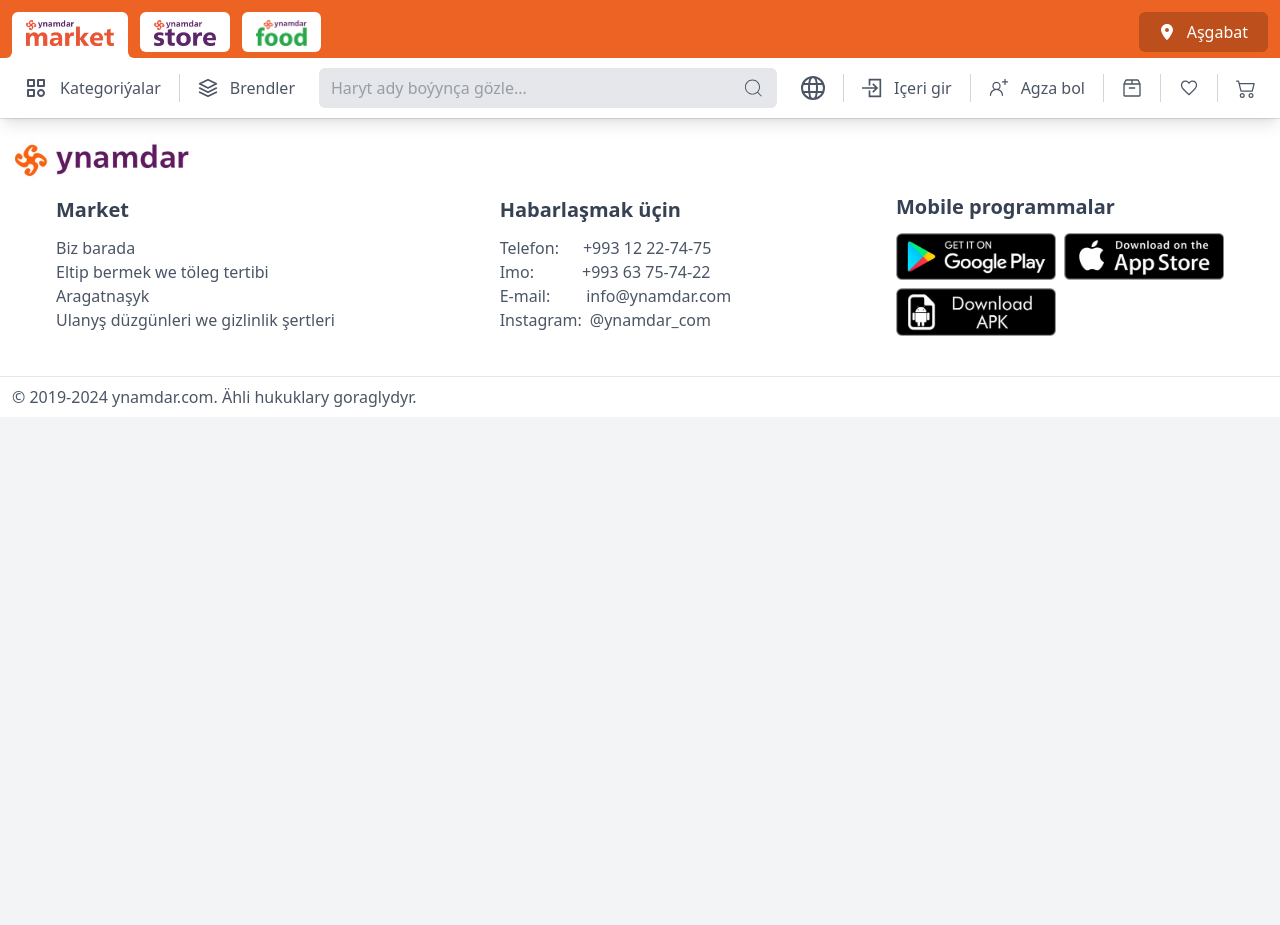
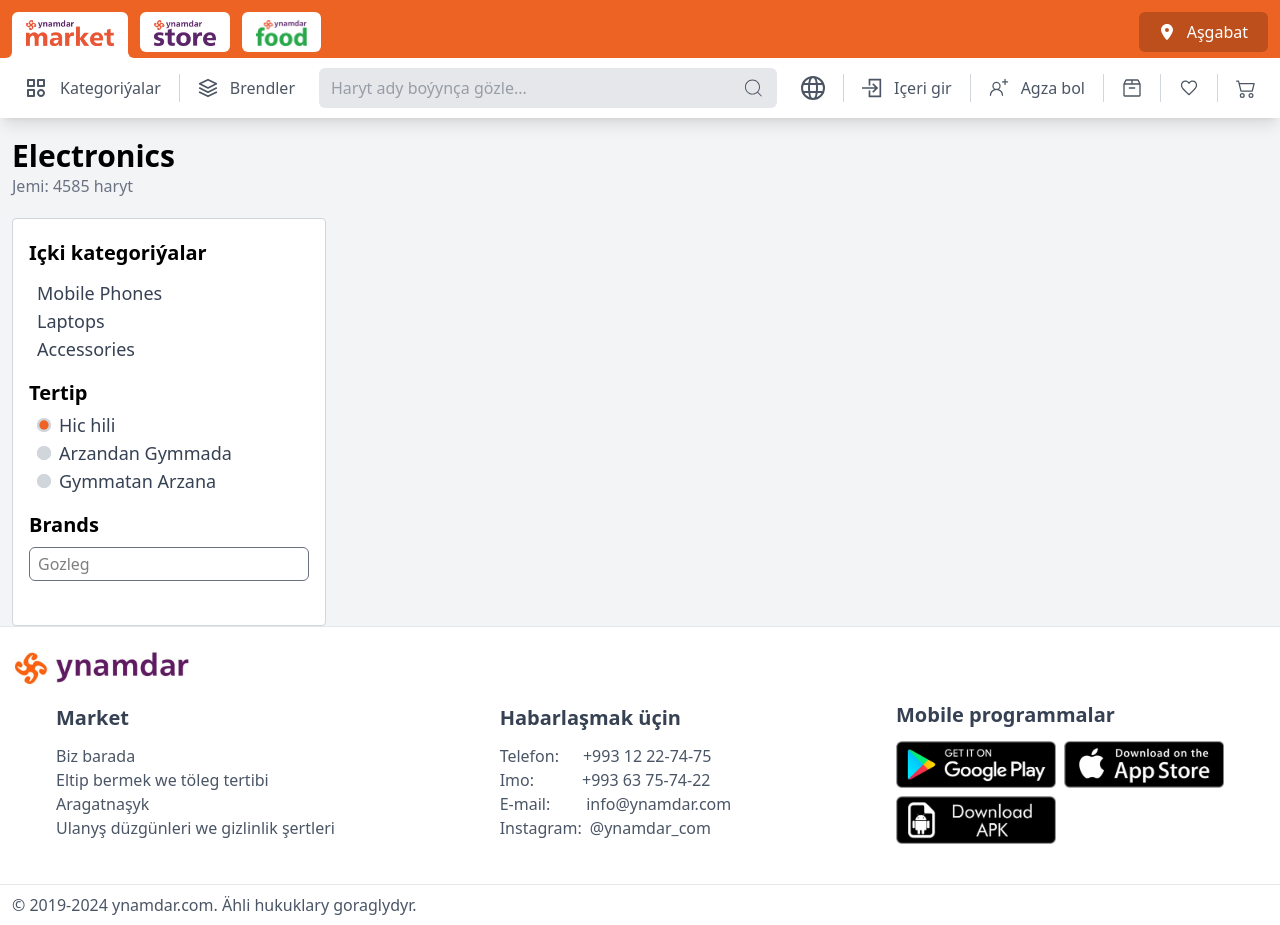
Before and after one commit to han-pv/Ynamdar-clone, a React (Vite) app: page /category/1 in a window 1280 px wide. Before the commit the page ends 800 px from the top, so only its background shows below. Built offline with nearby package versions, Linux system fonts and the light colour scheme.

Commit message:
Lesson 17

```diff
--- a/src/App.tsx
+++ b/src/App.tsx
@@ -2,9 +2,9 @@ import { Route, Routes, useLocation } from "react-router-dom"
 import Main from "./pages/Main"
 import Header from "./components/Header"
 import Brands from "./pages/Brands"
-import Search from "./pages/Search"
 import Footer from "./components/Footer"
 import GoToTop from "./components/GoToTop"
+import Category from "./pages/Category"
 
 function App() {
   // const {pathname} = useLocation()
@@ -19,8 +19,8 @@ function App() {
 
       <Routes>
         <Route path="/" element={<Main />}/>
+        <Route path="/category/:id" element={<Category />}/>
         <Route path="/brands" element={<Brands />}/>
-        <Route path="/search" element={<Search />}/>
       </Routes>
       <GoToTop />
       <Footer />
--- a/src/components/ProductCard.tsx
+++ b/src/components/ProductCard.tsx
@@ -18,6 +18,12 @@ function ProductCard({ data }: { data: ProductCardProps }) {
             data.discount > 0 &&
             <div className="absolute bg-red-600 rounded-xl text-white font-semibold py-1 px-3 bottom-2 left-2">
               -{data.discount}%
+            </div>
+          }
+          {
+            data.isNew &&
+            <div className="absolute bg-red-600 rounded-br-xl text-white font-semibold p-0.5 top-0 left-0">
+              <svg viewBox="0 0 12 12" fill="none" xmlns="http://www.w3.org/2000/svg" className="h-5 w-5"><path d="M6 0L4.36364 4.36364L0 6L4.36364 7.63636L6 12L7.63636 7.63636L12 6L7.63636 4.36364L6 0Z" fill="white"></path></svg>
             </div>
           }
         </div>
--- /dev/null
+++ b/src/components/Sidebar.tsx
@@ -0,0 +1,87 @@
+import { useState } from 'react'
+import type { CategoryType } from '../types/Category'
+import { Link } from 'react-router-dom'
+
+
+function Sidebar({ categories }: { categories: CategoryType | undefined }) {
+  const [order, setOrder] = useState<string>("")
+
+  return (
+    <div className='w-1/4 border border-gray-300 py-5 px-4 bg-white rounded'>
+      {
+        categories?.subcategories &&
+        <div className='mb-4'>
+          <div className='text-black font-semibold text-xl'>
+            Içki kategoriýalar
+          </div>
+          <div className='px-2 mt-3 text-gray-700 text-lg flex flex-col'>
+            {
+              categories.subcategories.map((category, index) => (
+                <Link className='inline-block w-fit hover:text-custom-orange' key={'subcategory-' + index} to={'/category/' + category.id}>
+                  {category.name}
+                </Link>
+              ))
+            }
+          </div>
+        </div>
+      }
+      <div className='mb-4'>
+        <div className='text-black font-semibold text-xl'>
+          Tertip
+        </div>
+        <div className='px-2 my-1 text-gray-700 text-lg flex flex-col'>
+          <label className='flex items-center gap-2'>
+            <div className='bg-gray-300 h-3.5 w-3.5 rounded-full flex items-center justify-center'>
+              <svg viewBox="0 0 21 21" fill="none" xmlns="http://www.w3.org/2000/svg">
+                <circle cx="10.5" cy="10.5" r="10.5" fill="currentColor" className="text-gray-300"></circle>
+                {
+                  order == "" &&
+                  <circle cx="10.5" cy="10.5001" r="7" fill="currentColor" className="text-custom-orange"></circle>
+                }
+              </svg>
+            </div>
+            <input onChange={(e) => setOrder(e.target.value)} className='hidden' type="radio" name="order" value={""} />
+            Hic hili
+          </label>
+          <label className='flex items-center gap-2'>
+            <div className='bg-gray-300 h-3.5 w-3.5 rounded-full flex items-center justify-center'>
+              <svg viewBox="0 0 21 21" fill="none" xmlns="http://www.w3.org/2000/svg">
+                <circle cx="10.5" cy="10.5" r="10.5" fill="currentColor" className="text-gray-300"></circle>
+                {
+                  order == "desc" &&
+                  <circle cx="10.5" cy="10.5001" r="7" fill="currentColor" className="text-custom-orange"></circle>
+                }
+              </svg>
+            </div>
+            <input onChange={(e) => setOrder(e.target.value)} className='hidden' type="radio" name="order" value={'desc'} />
+            Arzandan Gymmada
+          </label>
+          <label className='flex items-center gap-2'>
+            <div className='bg-gray-300 h-3.5 w-3.5 rounded-full flex items-center justify-center'>
+              <svg viewBox="0 0 21 21" fill="none" xmlns="http://www.w3.org/2000/svg">
+                <circle cx="10.5" cy="10.5" r="10.5" fill="currentColor" className="text-gray-300"></circle>
+                {
+                  order == "asc" &&
+                  <circle cx="10.5" cy="10.5001" r="7" fill="currentColor" className="text-custom-orange"></circle>
+                }
+              </svg>
+            </div>
+            <input onChange={(e) => setOrder(e.target.value)} className='hidden' type="radio" name="order" value={'asc'} />
+            Gymmatan Arzana
+          </label>
+        </div>
+      </div>
+
+      <div className='mb-4'>
+        <div className='text-black font-semibold text-xl'>
+          Brands
+        </div>
+        <div>
+          <input type="text" placeholder='Gozleg' className='border my-2 border-gray-500 focus:border-blue-500 outline-none transition-all rounded-md w-full py-1 px-2'/>
+        </div>
+      </div>
+    </div>
+  )
+}
+
+export default Sidebar
--- /dev/null
+++ b/src/pages/Category/index.tsx
@@ -0,0 +1,42 @@
+import { useEffect, useState } from 'react'
+import { useParams } from 'react-router-dom'
+import categories from "../../data/category.json"
+import Sidebar from '../../components/Sidebar';
+import type { CategoryType } from '../../types/Category';
+
+
+function index() {
+  const {id} = useParams()
+  const [category,setCategory] = useState<CategoryType | undefined>(undefined)
+
+  useEffect(()=>{
+    const findCategory = (categories:CategoryType[],id:number):CategoryType | undefined=>{
+      for(const category of categories){
+        if (category.id === id){
+          return category
+        }
+        if (category.subcategories) {
+          const found = findCategory(category.subcategories,id)
+          if (found) return found
+        }
+      }
+      return undefined
+    }
+
+    setCategory(findCategory(categories,Number(id)))
+  },[id])
+
+  return (
+    <div className='container mx-auto px-3 mt-5'>
+      <h1 className='text-3xl font-bold'>{category?.name}</h1>
+      <div className='text-gray-500 mb-5'>Jemi: <span className='font-medium'>4585</span> haryt</div>
+
+      <div>
+        <Sidebar categories={category} />
+        <div className='w-3/4 grid-cols-4'></div>
+      </div>
+    </div>
+  )
+}
+
+export default index
--- a/src/components/Banner.tsx
+++ b/src/pages/Main/components/Banner.tsx
@@ -1,6 +1,6 @@
 import { useState } from "react"
 import { Swiper, SwiperSlide } from "swiper/react"
-import { banner1, banner2, banner3, banner4, banner5 } from "../assets/images"
+import { banner1, banner2, banner3, banner4, banner5 } from "../../../assets/images"
 import { Pagination, Autoplay, Navigation, Thumbs, FreeMode } from "swiper/modules"
 import { IoIosArrowBack, IoIosArrowForward } from "react-icons/io"
 import type { Swiper as SwiperType } from "swiper";
--- a/src/components/CategoryMain.tsx
+++ b/src/pages/Main/components/CategoryMain.tsx
@@ -1,9 +1,9 @@
 import React from 'react'
-import ProductCard from './ProductCard'
+import ProductCard from '../../../components/ProductCard'
 import { Link } from 'react-router-dom'
 import { CgChevronDoubleLeftR } from 'react-icons/cg'
 import { BiRightArrow, BiRightArrowAlt } from 'react-icons/bi'
-import type { ProductCardProps } from '../types/Product'
+import type { ProductCardProps } from '../../../types/Product'
 
 
 
--- a/src/pages/Main.tsx
+++ b/src/pages/Main/index.tsx
@@ -1,8 +1,8 @@
-import Banner from "../components/Banner"
-import CategoryMain from "../components/CategoryMain"
-import categoryProducts from "../data/categoryWithProduct.json"
+import Banner from "./components/Banner"
+import CategoryMain from "./components/CategoryMain"
+import categoryProducts from "../../data/categoryWithProduct.json"
 
-function Main() {
+function index() {
   return (
     <div className="container mx-auto px-3 my-6">
       <Banner />
@@ -16,4 +16,4 @@ function Main() {
   )
 }
 
-export default Main
+export default index
--- a/src/pages/Search.tsx
+++ /dev/null
@@ -1,9 +0,0 @@
-import React from 'react'
-
-function Search() {
-  return (
-    <div>Sseaarch bfafjlksdlddflb</div>
-  )
-}
-
-export default Search
--- /dev/null
+++ b/src/types/Category.ts
@@ -0,0 +1,5 @@
+export type CategoryType = {
+  id:number;
+  name:string;
+  subcategories?:CategoryType[]
+}
```
Also changed, not shown: Lessons/Lesson 17.txt (added).
